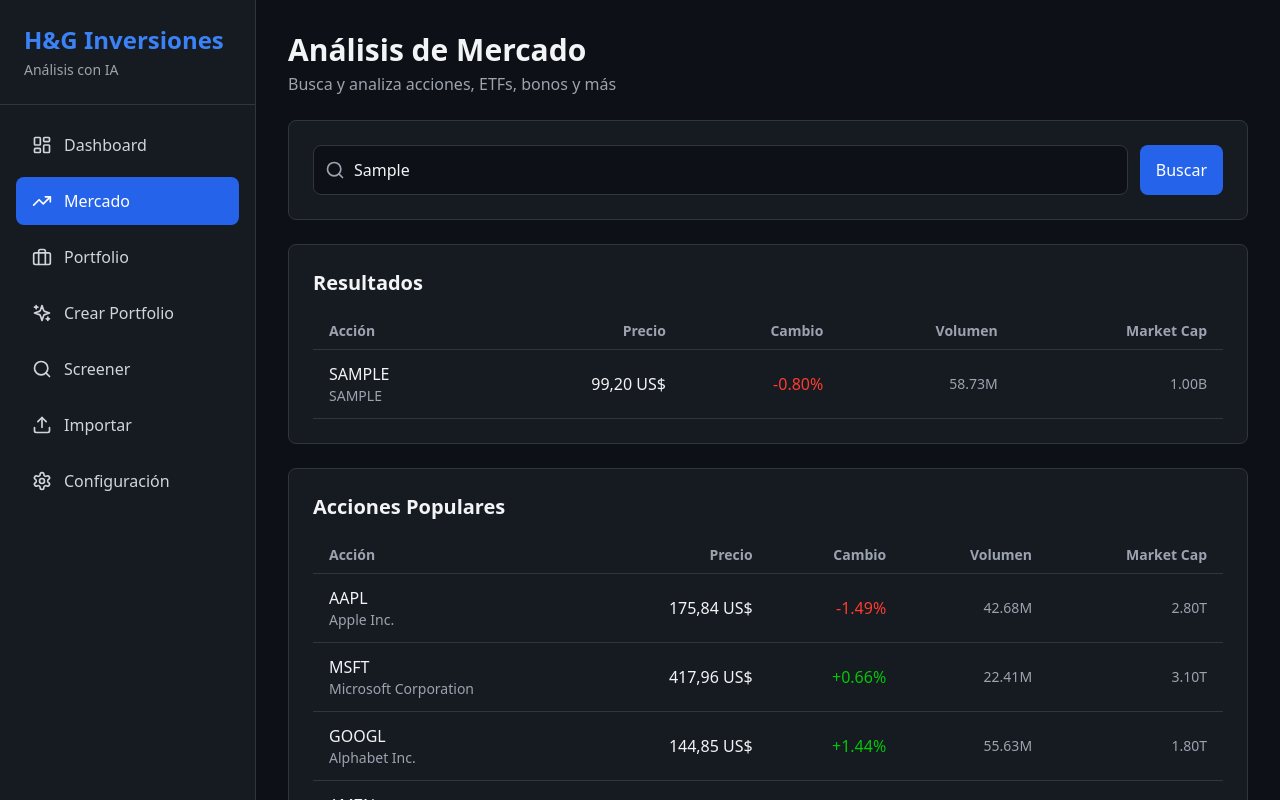
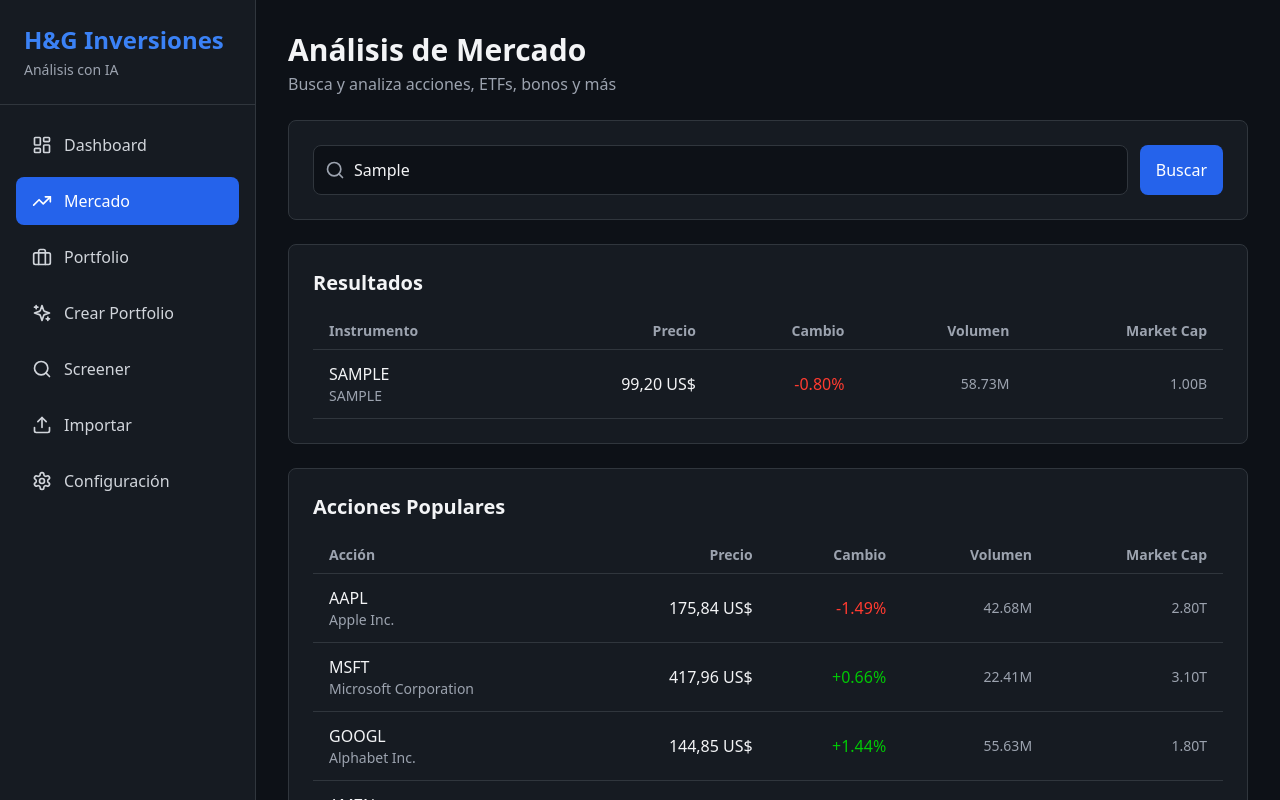
Before and after one commit to guillermodep/inversiones, a React (Vite) app: page /market in a window 1280 px wide. Both pictures are taken after typing "Sample" into the empty fields and a click on the button "Buscar". Shown: the top 800 px of the page. Built offline with nearby package versions, Linux system fonts and the light colour scheme; no server answers.

Commit message:
fix: Cambiar 'Acción' por 'Instrumento' en resultados de búsqueda
- Más genérico para acciones, ETFs, bonos y otros instrumentos
- Consistente con el subtítulo 'Busca y analiza acciones, ETFs, bonos y más'

```diff
--- a/src/components/MarketAnalysis/MarketAnalysis.tsx
+++ b/src/components/MarketAnalysis/MarketAnalysis.tsx
@@ -129,7 +129,7 @@ export default function MarketAnalysis() {
             <table className="w-full">
               <thead>
                 <tr className="text-left text-sm text-gray-400 border-b border-border">
-                  <th className="py-2 px-4">Acción</th>
+                  <th className="py-2 px-4">Instrumento</th>
                   <th className="py-2 px-4 text-right">Precio</th>
                   <th className="py-2 px-4 text-right">Cambio</th>
                   <th className="py-2 px-4 text-right">Volumen</th>
```
